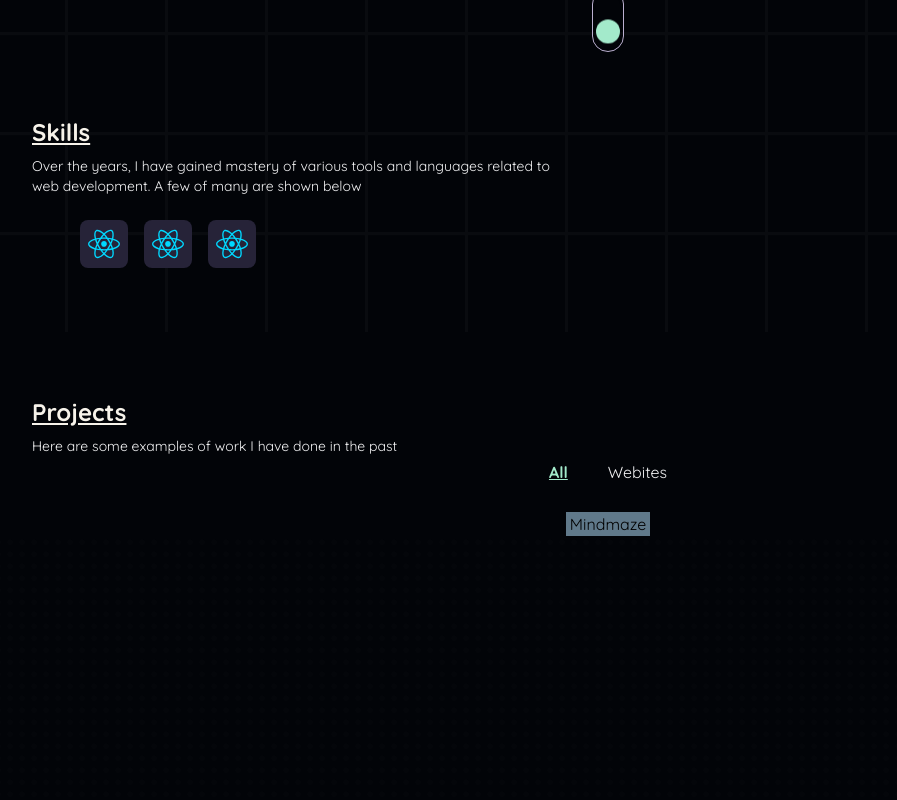
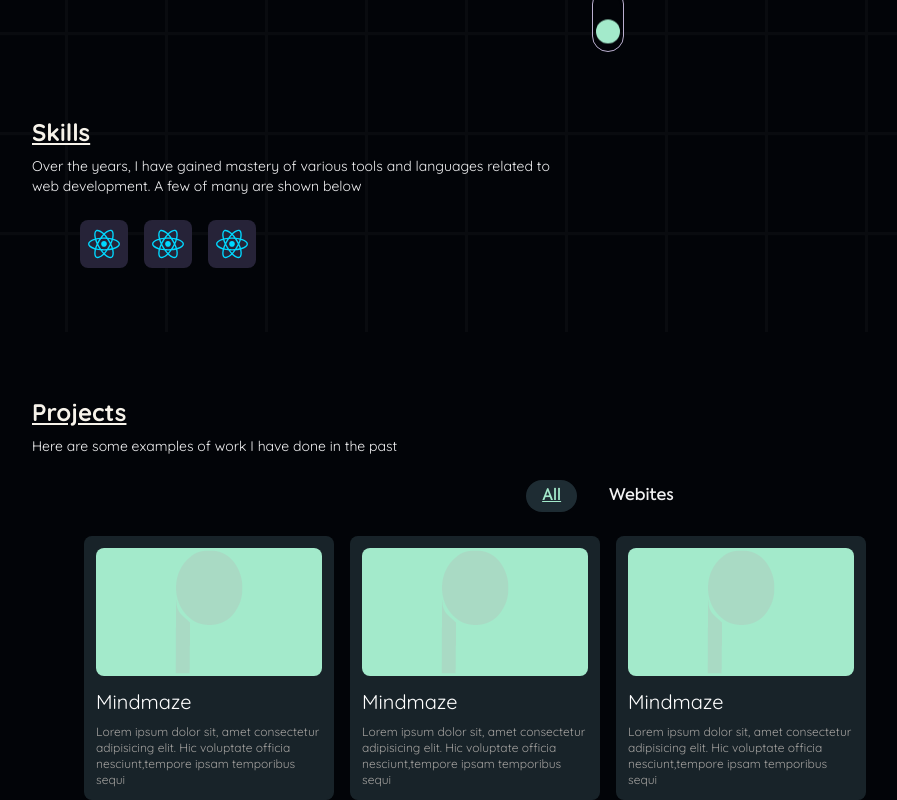
Before and after one commit to Opeoluwa-Ogunlaja/Opeoluwa-Ogunlaja, a React (Vite) app: page / in a window 1280 px wide. Shown: the part 468-1268 px from the top of the page, without its empty margins (32-929 px from the left). Before the commit the page ends 1004 px from the top, so only its background shows below. Built offline with nearby package versions, Linux system fonts and the light colour scheme.

Commit message:
blocked project section

```diff
--- a/src/App.scss
+++ b/src/App.scss
@@ -75,6 +75,10 @@
 }
 
 @layer framework {
+  .projects-grid {
+    grid-template-columns: repeat(auto-fill, 250px);
+  }
+
   .nav-link {
     &:hover::after {
       transform: scaleX(1);
@@ -162,7 +166,9 @@
       }
     }
 
-    &:hover {
+    &:hover,
+    &:focus,
+    &:focus-within {
       .skill-description {
         visibility: visible;
         opacity: 1;
--- a/src/components/ProjectCard.jsx
+++ b/src/components/ProjectCard.jsx
@@ -1,10 +1,14 @@
 import React from 'react'
 
-const ProjectCard = () => {
+const ProjectCard = ({ image, title, description, tags }) => {
   return (
-    <div className="bg-neutral-9200 px-4">
-      <div>
-        <h3>Mindmaze</h3>
+    <div className="rounded-sm bg-neutral-9400 bg-opacity-80 p-12">
+      <div className="grid h-128 place-content-center rounded-sm bg-green">
+        <img src={image} alt="project image" />
+      </div>
+      <div className="mt-12 flex flex-col gap-8">
+        <h3 className="text-xl text-white">{title}</h3>
+        <p className="text-xs text-gray">{description}</p>
       </div>
     </div>
   )
--- a/src/data/data.jsx
+++ b/src/data/data.jsx
@@ -17,3 +17,27 @@ export const skills = [
     subtitle: 'A Javascript library for building single page applications'
   }
 ]
+
+export const projects = [
+  {
+    image: '/logo-image.png',
+    title: 'Mindmaze',
+    description:
+      'Lorem ipsum dolor sit, amet consectetur adipisicing elit. Hic voluptate officia nesciunt,tempore ipsam temporibus sequi',
+    tags: []
+  },
+  {
+    image: '/logo-image.png',
+    title: 'Mindmaze',
+    description:
+      'Lorem ipsum dolor sit, amet consectetur adipisicing elit. Hic voluptate officia nesciunt,tempore ipsam temporibus sequi',
+    tags: []
+  },
+  {
+    image: '/logo-image.png',
+    title: 'Mindmaze',
+    description:
+      'Lorem ipsum dolor sit, amet consectetur adipisicing elit. Hic voluptate officia nesciunt,tempore ipsam temporibus sequi',
+    tags: []
+  }
+]
--- a/src/home_sections/Project_Section.jsx
+++ b/src/home_sections/Project_Section.jsx
@@ -3,13 +3,14 @@ import SectionHeading from '../components/SectionHeading'
 import ProjectCard from '../components/ProjectCard'
 import { twMerge } from 'tailwind-merge'
 import clsx from 'clsx'
+import { projects } from '../data/data'
 
 const Project_Section = () => {
-  const [filter, setFilter] = useState('all')
+  const [filter, setFilter] = useState('')
   const tabButtonClassFn = bool =>
     twMerge(
-      'hover:bg-neutral-1300 py-4 rounded-full px-12 transition',
-      clsx({ ['underline text-green font-bold']: bool })
+      'hover:bg-neutral-9400 py-4 rounded-full px-16 transition font-axiforma',
+      clsx({ ['underline bg-neutral-9400 text-green font-medium']: bool })
     )
   return (
     <section className="projects-section mt-128">
@@ -17,18 +18,27 @@ const Project_Section = () => {
         heading={'Projects'}
         subHeading={'Here are some examples of work I have done in the past'}
       />
-      <div className="flex items-center justify-center text-center">
+      <div className="mt-24 flex items-center justify-center text-center">
         <ul className="flex items-center gap-16 text-neutral-1100">
           <li>
-            <button className={tabButtonClassFn(filter == 'all')}>All</button>
+            <button className={tabButtonClassFn(filter == '')} onClick={() => setFilter('')}>
+              All
+            </button>
           </li>
           <li>
-            <button className={tabButtonClassFn(filter == 'websites')}>Webites</button>
+            <button
+              className={tabButtonClassFn(filter == 'websites')}
+              onClick={() => setFilter('websites')}
+            >
+              Webites
+            </button>
           </li>
         </ul>
       </div>
       <div className="projects-grid mt-24 grid flex-1 place-content-center gap-16">
-        <ProjectCard />
+        {projects.map((project, i) => {
+          return <ProjectCard key={project.title + i} {...project} />
+        })}
       </div>
     </section>
   )
```
